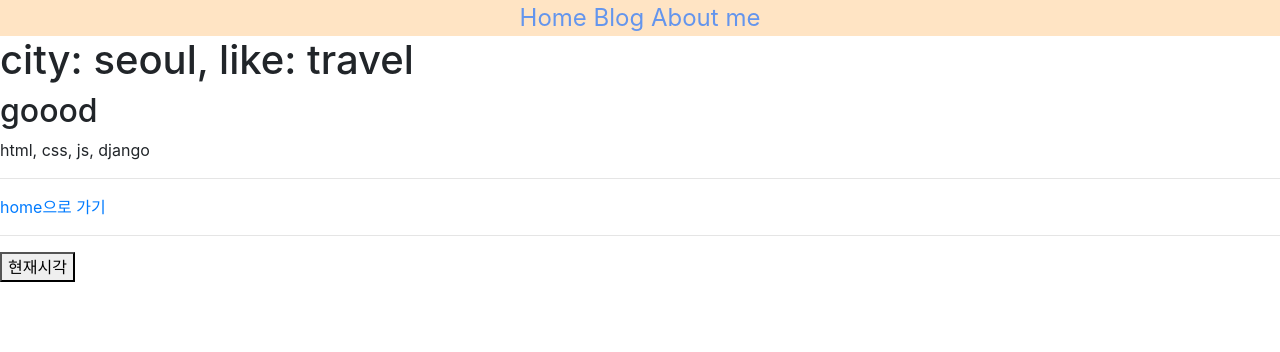
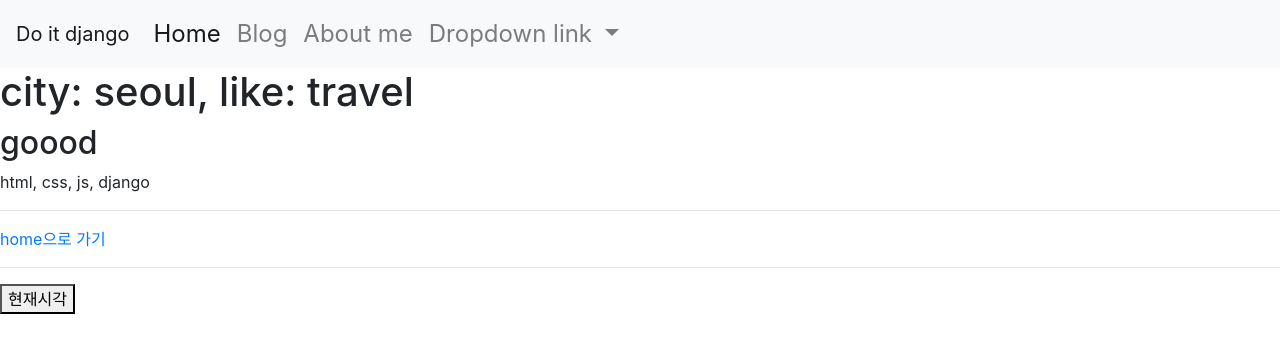
Before and after one commit to DevCeo/doit_frontend, a plain HTML site: page about_me.html in a window 1280 px wide. Drawn offline with nearby package versions, Linux system fonts and the light colour scheme; files that its build step writes are made by us from their sources.

Commit message:
bootstarp navbar 적용

```diff
--- a/about_me.html
+++ b/about_me.html
@@ -5,16 +5,57 @@
     <link href="./practice.css" rel="stylesheet" type="text/css" />
     <script type="text/javascript" src="./what_time.js"></script>
     <link
-      href="./bootstrap4/bootstrap.min.css"
+      href="./bootstrap4/css/bootstrap.min.css"
       rel="stylesheet"
       type="text/css"
     />
   </head>
   <body>
-    <nav>
-      <a href="index.html">Home</a>
-      <a href="blog.html">Blog</a>
-      <a href="about_me.html">About me</a>
+    <nav class="navbar navbar-expand-lg navbar-light bg-light">
+      <a class="navbar-brand" href="#">Do it django</a>
+      <button
+        class="navbar-toggler"
+        type="button"
+        data-toggle="collapse"
+        data-target="#navbarNavDropdown"
+        aria-controls="navbarNavDropdown"
+        aria-expanded="false"
+        aria-label="Toggle navigation"
+      >
+        <span class="navbar-toggler-icon"></span>
+      </button>
+      <div class="collapse navbar-collapse" id="navbarNavDropdown">
+        <ul class="navbar-nav">
+          <li class="nav-item active">
+            <a class="nav-link" href="./index.html"
+              >Home <span class="sr-only">(current)</span></a
+            >
+          </li>
+          <li class="nav-item">
+            <a class="nav-link" href="./blog.html">Blog</a>
+          </li>
+          <li class="nav-item">
+            <a class="nav-link" href="./about_me.html">About me</a>
+          </li>
+          <li class="nav-item dropdown">
+            <a
+              class="nav-link dropdown-toggle"
+              href="#"
+              id="navbarDropdownMenuLink"
+              role="button"
+              data-toggle="dropdown"
+              aria-expanded="false"
+            >
+              Dropdown link
+            </a>
+            <div class="dropdown-menu" aria-labelledby="navbarDropdownMenuLink">
+              <a class="dropdown-item" href="#">Action</a>
+              <a class="dropdown-item" href="#">Another action</a>
+              <a class="dropdown-item" href="#">Something else here</a>
+            </div>
+          </li>
+        </ul>
+      </div>
     </nav>
 
     <h1>city: seoul, like: travel</h1>
```
Also changed, not shown: index.html (+1 -1 lines).
